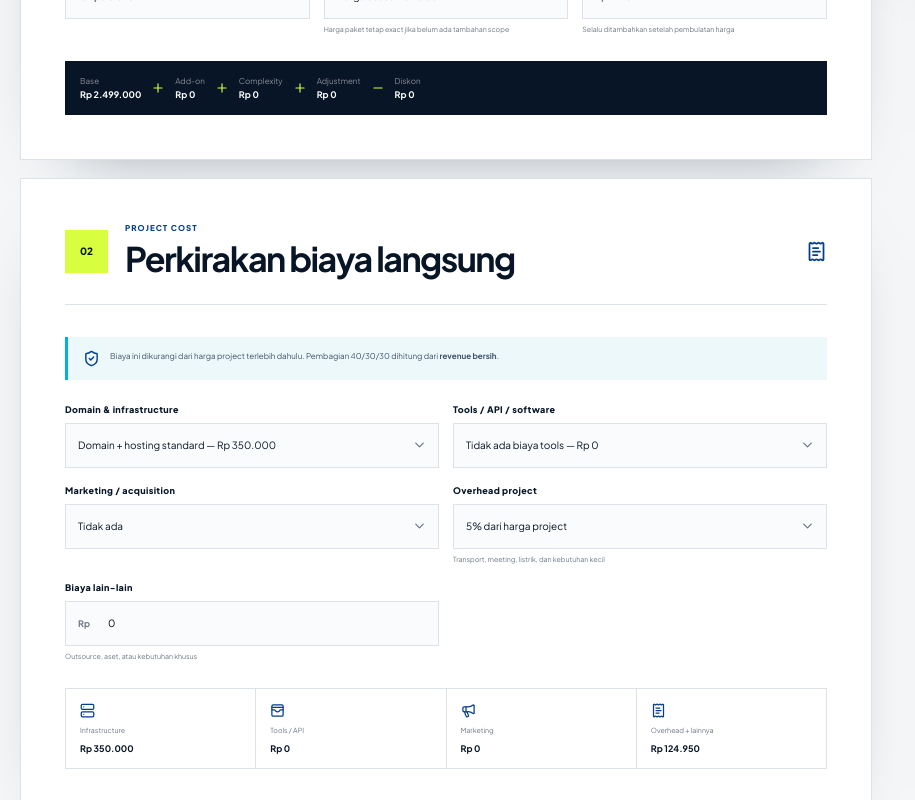
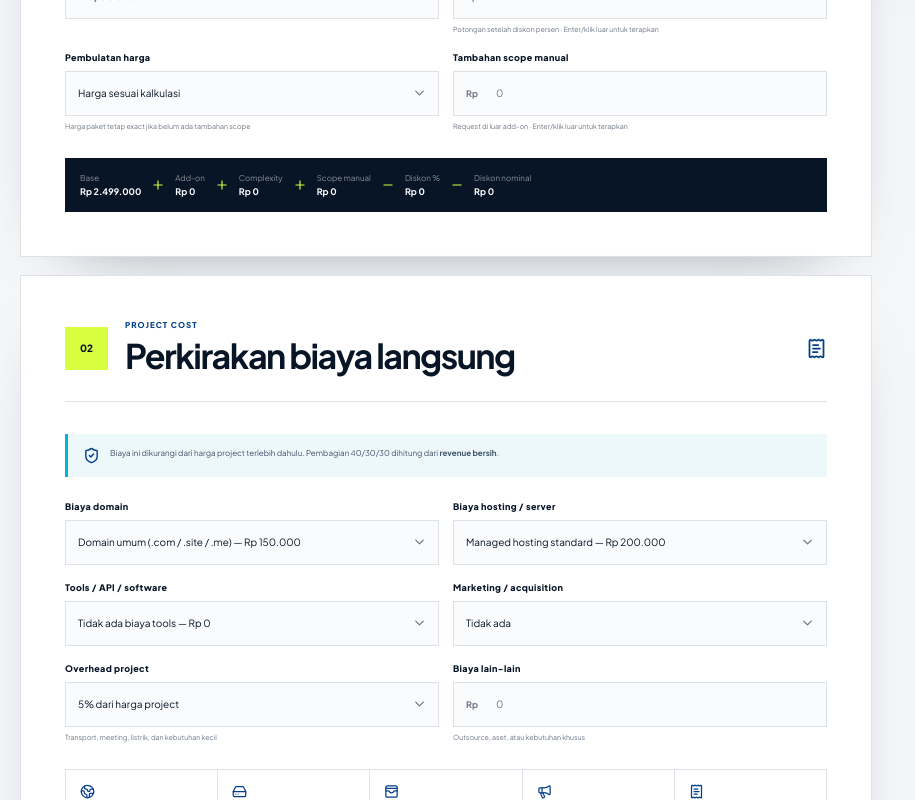
Before and after one commit to hmad28/calc-projek, a React (Vite) app: page / in a window 1280 px wide. Shown: the part 1240-2040 px from the top of the page, without its empty margins (0-915 px from the left). Built offline with nearby package versions, Linux system fonts and the light colour scheme.

Commit message:
feat: add fixed discounts and split hosting costs

```diff
--- a/src/main.jsx
+++ b/src/main.jsx
@@ -3,7 +3,7 @@ import { createRoot } from "react-dom/client";
 import {
   ArrowDown, Calculator, Check, ChevronDown, CircleDollarSign, Code2,
   Copy, Landmark, Megaphone, Minus, Plus, Printer, ReceiptText,
-  RefreshCcw, Server, ShieldCheck, Sparkles, Trash2, TrendingUp,
+  Globe2, HardDrive, RefreshCcw, ShieldCheck, Sparkles, Trash2, TrendingUp,
   WalletCards
 } from "lucide-react";
 import { modules, packagePriceLabel, packages, rupiah, segments } from "./data";
@@ -17,9 +17,15 @@ const complexityOptions = [
 ];
 
 const fixedCostOptions = {
-  infrastructure: [
+  domain: [
     ["included", "Sudah termasuk / tidak ada", 0],
-    ["standard", "Domain + hosting standard", 350000],
+    ["standard", "Domain umum (.com / .site / .me)", 150000],
+    ["indonesia", "Domain Indonesia (.id / .or.id / .sch.id)", 300000],
+    ["special", "Ekstensi khusus / premium", 500000]
+  ],
+  hosting: [
+    ["included", "Sudah termasuk / tidak ada", 0],
+    ["standard", "Managed hosting standard", 200000],
     ["business", "Business hosting", 750000],
     ["vps", "VPS / dedicated setup", 1500000]
   ],
@@ -82,7 +88,14 @@ function SelectField({ label, hint, value, onChange, children }) {
 }
 
 function MoneyInput({ label, value, onChange, hint }) {
-  return <label className="select-field"><span>{label}</span><div className="money-input"><b>Rp</b><input type="number" min="0" step="50000" value={value} onChange={e => onChange(Math.max(0, Number(e.target.value)))} /></div>{hint && <small>{hint}</small>}</label>;
+  const [draft, setDraft] = useState(value ? String(value) : "");
+  useEffect(() => { setDraft(value ? String(value) : ""); }, [value]);
+  const commit = () => {
+    const nextValue = Math.max(0, Number(draft) || 0);
+    setDraft(nextValue ? String(nextValue) : "");
+    onChange(nextValue);
+  };
+  return <label className="select-field"><span>{label}</span><div className="money-input"><b>Rp</b><input type="text" inputMode="numeric" placeholder="0" value={draft} onFocus={e => e.target.select()} onChange={e => setDraft(e.target.value.replace(/\D/g, ""))} onBlur={commit} onKeyDown={e => { if (e.key === "Enter") e.currentTarget.blur(); }} /></div>{hint && <small>{hint}</small>}</label>;
 }
 
 function SplitTable({ rows, pool, color, company = false }) {
@@ -107,8 +120,10 @@ function App() {
   const [moduleDraft, setModuleDraft] = useState("");
   const [rounding, setRounding] = useSavedState("calc-rounding", "exact");
   const [discountRate, setDiscountRate] = useSavedState("calc-discount", 0);
-  const [manualAdjustment, setManualAdjustment] = useSavedState("calc-adjustment", 0);
-  const [infrastructure, setInfrastructure] = useSavedState("calc-infra", "standard");
+  const [scopeAdjustment, setScopeAdjustment] = useSavedState("calc-scope-adjustment", 0);
+  const [manualDiscount, setManualDiscount] = useSavedState("calc-manual-discount", 0);
+  const [domain, setDomain] = useSavedState("calc-domain", "standard");
+  const [hosting, setHosting] = useSavedState("calc-hosting", "standard");
   const [tools, setTools] = useSavedState("calc-tools", "none");
   const [marketingCostRate, setMarketingCostRate] = useSavedState("calc-marketing-cost", 0);
   const [overheadRate, setOverheadRate] = useSavedState("calc-overhead", 0.05);
@@ -149,15 +164,18 @@ function App() {
   const roundedScopePrice = scopeSubtotal <= 0 ? 0 : !hasScopePriceChange || rounding === "exact" ? scopeSubtotal
     : rounding === "50k" ? Math.ceil(scopeSubtotal / 50000) * 50000
     : Math.max(99000, Math.round(scopeSubtotal / 500000) * 500000 - 1000);
-  const adjustedPrice = Math.max(0, roundedScopePrice + manualAdjustment);
-  const discount = Math.round(adjustedPrice * Number(discountRate));
+  const adjustedPrice = Math.max(0, roundedScopePrice + scopeAdjustment);
+  const percentageDiscount = Math.round(adjustedPrice * Number(discountRate));
+  const appliedManualDiscount = Math.min(manualDiscount, Math.max(0, adjustedPrice - percentageDiscount));
+  const discount = Math.min(adjustedPrice, percentageDiscount + appliedManualDiscount);
   const sellingPrice = Math.max(0, adjustedPrice - discount);
 
-  const infrastructureCost = fixedCostOptions.infrastructure.find(item => item[0] === infrastructure)?.[2] || 0;
+  const domainCost = fixedCostOptions.domain.find(item => item[0] === domain)?.[2] || 0;
+  const hostingCost = fixedCostOptions.hosting.find(item => item[0] === hosting)?.[2] || 0;
   const toolsCost = fixedCostOptions.tools.find(item => item[0] === tools)?.[2] || 0;
   const marketingCost = Math.round(sellingPrice * Number(marketingCostRate));
   const overheadCost = Math.round(sellingPrice * Number(overheadRate));
-  const directCosts = infrastructureCost + toolsCost + marketingCost + overheadCost + otherCost;
+  const directCosts = domainCost + hostingCost + toolsCost + marketingCost + overheadCost + otherCost;
   const netRevenue = sellingPrice - directCosts;
   const distributableRevenue = Math.max(0, netRevenue);
   const margin = sellingPrice ? (netRevenue / sellingPrice) * 100 : directCosts ? -100 : 0;
@@ -172,8 +190,8 @@ function App() {
 
   const reset = () => {
     setSegment("umkm"); setPackageId("operational-standard"); setComplexityId("standard");
-    setSelectedModules([]); setRounding("exact"); setDiscountRate(0); setManualAdjustment(0);
-    setInfrastructure("standard"); setTools("none"); setMarketingCostRate(0); setOverheadRate(0.05); setOtherCost(0);
+    setSelectedModules([]); setRounding("exact"); setDiscountRate(0); setManualDiscount(0); setScopeAdjustment(0);
+    setDomain("standard"); setHosting("standard"); setTools("none"); setMarketingCostRate(0); setOverheadRate(0.05); setOtherCost(0);
   };
 
   const copySummary = async () => {
@@ -201,7 +219,7 @@ function App() {
           <div className="segment-tabs">{segments.map(item => <button key={item.id} className={segment === item.id ? "active" : ""} onClick={() => setSegment(item.id)}><span>{item.short}</span><small>{item.label}</small></button>)}</div>
 
           <div className="field-grid">
-            <SelectField label="Paket dasar" value={base.id} onChange={e => setPackageId(e.target.value)} hint={base.custom ? "Custom quotation — isi Adjustment manual untuk membuat estimasi" : base.maxPrice ? `Range ${packagePriceLabel(base)} · kalkulator memakai batas bawah` : `${base.features.length} fitur included · floor ${rupiah(base.floor)}`}>
+            <SelectField label="Paket dasar" value={base.id} onChange={e => setPackageId(e.target.value)} hint={base.custom ? "Custom quotation — isi Tambahan scope manual sebagai estimasi awal" : base.maxPrice ? `Range ${packagePriceLabel(base)} · kalkulator memakai batas bawah` : `${base.features.length} fitur included · floor ${rupiah(base.floor)}`}>
               {packageGroups.map(group => <optgroup label={group} key={group}>{segmentPackages.filter(item => item.solution === group).map(item => <option value={item.id} key={item.id}>{item.name} — {packagePriceLabel(item)}</option>)}</optgroup>)}
             </SelectField>
             <SelectField label="Perkiraan kompleksitas" value={complexityId} onChange={e => setComplexityId(e.target.value)} hint={complexity.note}>
@@ -209,7 +227,7 @@ function App() {
             </SelectField>
           </div>
 
-          {base.custom && <div className="custom-quote-notice"><Sparkles size={17}/><div><strong>Custom Quotation</strong><p>Paket ini tidak punya harga otomatis. Masukkan estimasi awal pada Adjustment manual, lalu tambahkan fitur dan biaya sesuai hasil scoping.</p></div></div>}
+          {base.custom && <div className="custom-quote-notice"><Sparkles size={17}/><div><strong>Custom Quotation</strong><p>Paket ini tidak punya harga otomatis. Masukkan estimasi awal pada Tambahan scope manual, lalu tambahkan fitur dan biaya sesuai hasil scoping.</p></div></div>}
 
           <div className="addon-builder">
             <div className="addon-title"><label className="section-label">Add-on project</label><span>{base.solution} · {availableModules.length} pilihan relevan</span></div>
@@ -225,27 +243,30 @@ function App() {
             <SelectField label="Diskon" value={discountRate} onChange={e => setDiscountRate(Number(e.target.value))}>
               <option value={0}>Tanpa diskon</option><option value={0.05}>Diskon 5%</option><option value={0.1}>Diskon 10%</option><option value={0.15}>Diskon 15%</option>
             </SelectField>
+            <MoneyInput label="Diskon nominal" value={manualDiscount} onChange={setManualDiscount} hint="Potongan setelah diskon persen · Enter/klik luar untuk terapkan"/>
             <SelectField label="Pembulatan harga" value={rounding} onChange={e => setRounding(e.target.value)} hint="Harga paket tetap exact jika belum ada tambahan scope">
               <option value="exact">Harga sesuai kalkulasi</option><option value="50k">Bulat ke atas 50 ribu</option><option value="charm">Charm price x.999</option>
             </SelectField>
-            <MoneyInput label="Adjustment manual" value={manualAdjustment} onChange={setManualAdjustment} hint="Selalu ditambahkan setelah pembulatan harga"/>
+            <MoneyInput label="Tambahan scope manual" value={scopeAdjustment} onChange={setScopeAdjustment} hint="Request di luar add-on · Enter/klik luar untuk terapkan"/>
           </div>
 
-          <div className="formula-line"><span>Base <b>{base.custom ? "Custom" : rupiah(base.price)}</b></span><Plus size={14}/><span>Add-on <b>{rupiah(addonTotal)}</b></span><Plus size={14}/><span>Complexity <b>{rupiah(complexityCost)}</b></span><Plus size={14}/><span>Adjustment <b>{rupiah(manualAdjustment)}</b></span><Minus size={14}/><span>Diskon <b>{rupiah(discount)}</b></span></div>
+          <div className="formula-line"><span>Base <b>{base.custom ? "Custom" : rupiah(base.price)}</b></span><Plus size={14}/><span>Add-on <b>{rupiah(addonTotal)}</b></span><Plus size={14}/><span>Complexity <b>{rupiah(complexityCost)}</b></span><Plus size={14}/><span>Scope manual <b>{rupiah(scopeAdjustment)}</b></span><Minus size={14}/><span>Diskon % <b>{rupiah(percentageDiscount)}</b></span><Minus size={14}/><span>Diskon nominal <b>{rupiah(appliedManualDiscount)}</b></span></div>
         </article>
 
         <article className="calc-card cost-card">
           <div className="card-heading"><span>02</span><div><p>PROJECT COST</p><h2>Perkirakan biaya langsung</h2></div><ReceiptText size={21}/></div>
           <div className="cost-note"><ShieldCheck size={17}/><p>Biaya ini dikurangi dari harga project terlebih dahulu. Pembagian 40/30/30 dihitung dari <strong>revenue bersih</strong>.</p></div>
           <div className="field-grid">
-            <SelectField label="Domain & infrastructure" value={infrastructure} onChange={e => setInfrastructure(e.target.value)}>{fixedCostOptions.infrastructure.map(([id, label, value]) => <option value={id} key={id}>{label} — {rupiah(value)}</option>)}</SelectField>
+            <SelectField label="Biaya domain" value={domain} onChange={e => setDomain(e.target.value)}>{fixedCostOptions.domain.map(([id, label, value]) => <option value={id} key={id}>{label} — {rupiah(value)}</option>)}</SelectField>
+            <SelectField label="Biaya hosting / server" value={hosting} onChange={e => setHosting(e.target.value)}>{fixedCostOptions.hosting.map(([id, label, value]) => <option value={id} key={id}>{label} — {rupiah(value)}</option>)}</SelectField>
             <SelectField label="Tools / API / software" value={tools} onChange={e => setTools(e.target.value)}>{fixedCostOptions.tools.map(([id, label, value]) => <option value={id} key={id}>{label} — {rupiah(value)}</option>)}</SelectField>
             <SelectField label="Marketing / acquisition" value={marketingCostRate} onChange={e => setMarketingCostRate(Number(e.target.value))}>{percentOptions.map(([value, label]) => <option value={value} key={value}>{label}</option>)}</SelectField>
             <SelectField label="Overhead project" value={overheadRate} onChange={e => setOverheadRate(Number(e.target.value))} hint="Transport, meeting, listrik, dan kebutuhan kecil">{percentOptions.map(([value, label]) => <option value={value} key={value}>{label}</option>)}</SelectField>
             <MoneyInput label="Biaya lain-lain" value={otherCost} onChange={setOtherCost} hint="Outsource, aset, atau kebutuhan khusus"/>
           </div>
           <div className="cost-breakdown">
-            <div><Server size={15}/><span>Infrastructure</span><b>{rupiah(infrastructureCost)}</b></div>
+            <div><Globe2 size={15}/><span>Domain</span><b>{rupiah(domainCost)}</b></div>
+            <div><HardDrive size={15}/><span>Hosting / server</span><b>{rupiah(hostingCost)}</b></div>
             <div><WalletCards size={15}/><span>Tools / API</span><b>{rupiah(toolsCost)}</b></div>
             <div><Megaphone size={15}/><span>Marketing</span><b>{rupiah(marketingCost)}</b></div>
             <div><ReceiptText size={15}/><span>Overhead + lainnya</span><b>{rupiah(overheadCost + otherCost)}</b></div>
@@ -256,7 +277,7 @@ function App() {
       <aside className="result-column">
         <article className="result-card">
           <div className="result-label"><span>LIVE RESULT</span><CircleDollarSign size={19}/></div>
-          <div className="selling-price"><span>Harga project</span><strong>{rupiah(sellingPrice)}</strong><small>{base.name}{discount > 0 ? ` · diskon ${Math.round(Number(discountRate) * 100)}% (-${rupiah(discount)})` : ""}</small></div>
+          <div className="selling-price"><span>Harga project</span><strong>{rupiah(sellingPrice)}</strong><small>{base.name}{discount > 0 ? ` · total diskon -${rupiah(discount)}` : ""}</small></div>
           <div className="result-math"><div><span>Biaya langsung</span><b>- {rupiah(directCosts)}</b></div><div className={netRevenue < 0 ? "net loss" : "net"}><span>{netRevenue < 0 ? "Proyeksi rugi" : "Revenue bersih"}</span><b>{rupiah(netRevenue)}</b></div></div>
           <div className={`margin-banner ${margin < 50 ? "low" : margin < 70 ? "medium" : "healthy"}`}><TrendingUp size={17}/><div><span>Net margin</span><strong>{margin.toFixed(1)}%</strong></div><small>{netRevenue < 0 ? "Biaya melebihi harga project" : margin < 50 ? "Margin tipis — review biaya/harga" : margin < 70 ? "Cukup sehat" : "Margin sehat"}</small></div>
           <div className="pool-preview"><div><i style={{ width: "40%" }}/><span>Developer</span><b>{rupiah(developerPool)}</b><small>40%</small></div><div><i style={{ width: "30%" }}/><span>Marketing</span><b>{rupiah(marketingPool)}</b><small>30%</small></div><div><i style={{ width: "30%" }}/><span>Kas</span><b>{rupiah(companyPool)}</b><small>30%</small></div></div>
--- a/src/styles.css
+++ b/src/styles.css
@@ -76,7 +76,7 @@ button:focus-visible,input:focus-visible,select:focus-visible { outline:3px soli
 .custom-quote-notice svg { flex:0 0 auto; color:#688000; }
 .custom-quote-notice strong { display:block; color:#395000; font-size:9px; }
 .custom-quote-notice p { margin:4px 0 0; color:#61713c; font-size:8px; line-height:1.55; }
-.price-options { grid-template-columns:repeat(3,minmax(0,1fr)); }
+.price-options { grid-template-columns:repeat(2,minmax(0,1fr)); }
 .money-input { display:grid; grid-template-columns:40px 1fr; min-height:45px; align-items:center; border:1px solid var(--line); background:#fafbfc; }
 .money-input b { padding-left:12px; color:var(--muted); font-size:9px; }
 .money-input input { width:100%; min-width:0; border:0; outline:0; background:transparent; font-size:10px; }
@@ -88,7 +88,7 @@ button:focus-visible,input:focus-visible,select:focus-visible { outline:3px soli
 .cost-note { display:flex; gap:10px; align-items:flex-start; margin-bottom:24px; padding:13px 15px; border-left:3px solid var(--cyan); background:#edf8fb; }
 .cost-note svg { flex:0 0 auto; color:var(--navy); }
 .cost-note p { margin:0; color:#40536a; font-size:8px; line-height:1.55; }
-.cost-breakdown { display:grid; grid-template-columns:repeat(4,1fr); gap:1px; margin-top:26px; border:1px solid var(--line); background:var(--line); }
+.cost-breakdown { display:grid; grid-template-columns:repeat(5,minmax(0,1fr)); gap:1px; margin-top:26px; border:1px solid var(--line); background:var(--line); }
 .cost-breakdown > div { display:grid; gap:8px; padding:14px; background:#fff; }
 .cost-breakdown svg { color:var(--navy); }
 .cost-breakdown span { color:var(--muted); font-size:7px; }
```
Also changed, not shown: 1 other file (tests, documents, lock files or other folders).
